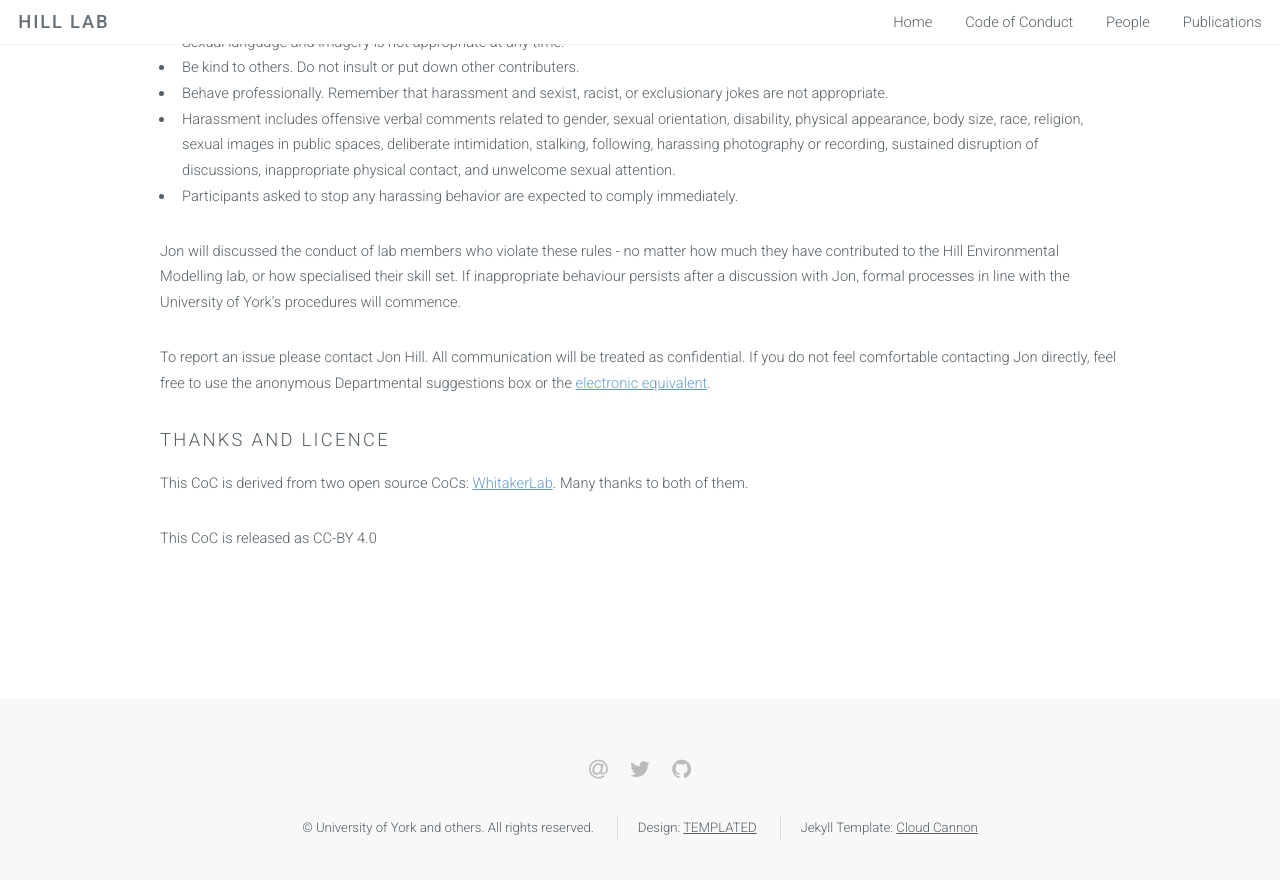
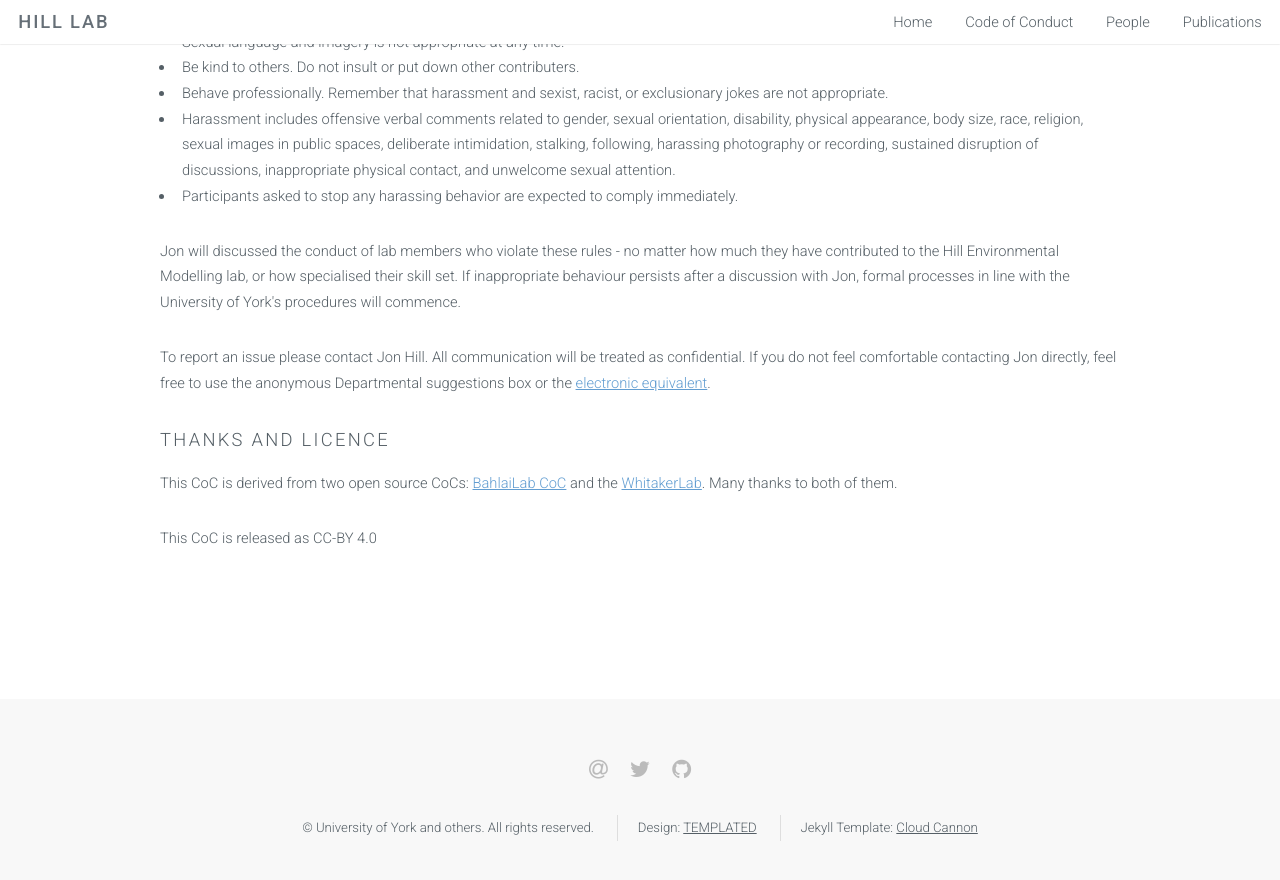
Before and after one commit to EnvModellingGroup/EnvModellingGroup.github.io, a Jekyll site: the page built from coc.html, in a window 1280 px wide and 900 px high, scrolled down 1560 px. Shown: the top 880 px of the window. Built offline with Jekyll 4.4.1, drawn with Linux system fonts in a browser that asks for light colours; part of the change alters nothing that is shown.

Commit message:
Fixing missing quote

```diff
--- a/coc.html
+++ b/coc.html
@@ -90,7 +90,7 @@ keywords: modelling, environmental, ecological, ecology, environment, computatio
       box or the <a href="https://goo.gl/forms/25gt7kCUUVOwgNO93">electronic equivalent</a>.</p>
 
     <h3>Thanks and licence</h3>
-      <p>This CoC is derived from two open source CoCs: <a href="https://github.com/BahlaiLab/Policies/blob/master/Code_of_conduct.md>
+      <p>This CoC is derived from two open source CoCs: <a href="https://github.com/BahlaiLab/Policies/blob/master/Code_of_conduct.md">
 	      BahlaiLab CoC</a> and the <a href="https://github.com/WhitakerLab/Onboarding/blob/master/CODE_OF_CONDUCT.md">
 	      WhitakerLab</a>. Many thanks to both of them.</p>
 	      <p>This CoC is released as CC-BY 4.0</p>
```
